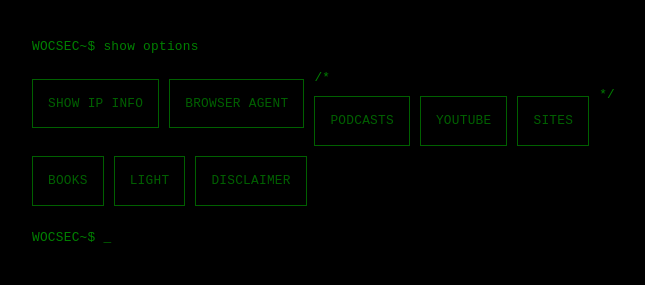
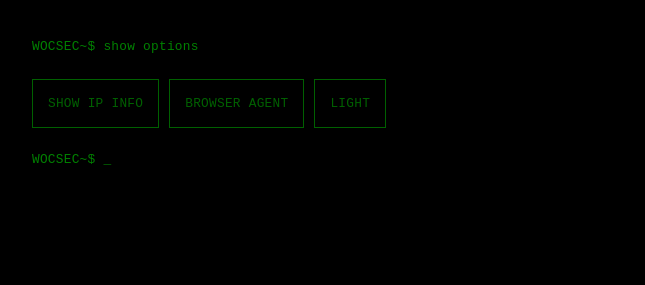
Before and after one commit to wocsec/wocsec.com, a plain HTML site: page index.html in a window 1280 px wide. Shown: the whole page, without its empty margins (288-933 px from the left). Drawn offline with Linux system fonts and the light colour scheme.

Commit message:
Update index.html

```diff
--- a/index.html
+++ b/index.html
@@ -17,12 +17,12 @@
 		<ul class="link-box">
 			<li class="link-button" name="ipinfo"><a href="?q=ipinfo">Show IP info</a></li>
 			<li class="link-button" name="browser"><a href='?q=browser'>Browser Agent</a></li>
-			/* <li class="link-button" name="podcasts"><a href='?q=podcasts'>Podcasts</a></li>
+			<!-- <li class="link-button" name="podcasts"><a href='?q=podcasts'>Podcasts</a></li>
 			<li class="link-button" name="youtube"><a href="?q=youtube">Youtube</a></li>
 			<li class="link-button" name="sites"><a href='?q=sites'>Sites</a></li>
-			<li class="link-button" name="books"><a href='?q=books'>Books</a></li> */
-			<li class="link-button"><a href='' id="theme-toggle" onclick='toggleTheme()'>Change Theme</a></li>
-			<li class="link-button" name="disclaimer"><a href='?q=disclaimer'>Disclaimer</a></li>
+			<li class="link-button" name="books"><a href='?q=books'>Books</a></li>
+			<li class="link-button" name="disclaimer"><a href='?q=disclaimer'>Disclaimer</a></li> -->
+			<li class="link-button"><a href='' id="theme-toggle" onclick='toggleTheme()'>Light</a></li>
 		</ul>
 		<span class="clientInfo"></span>
 		<p id="pageId"></p>
```
